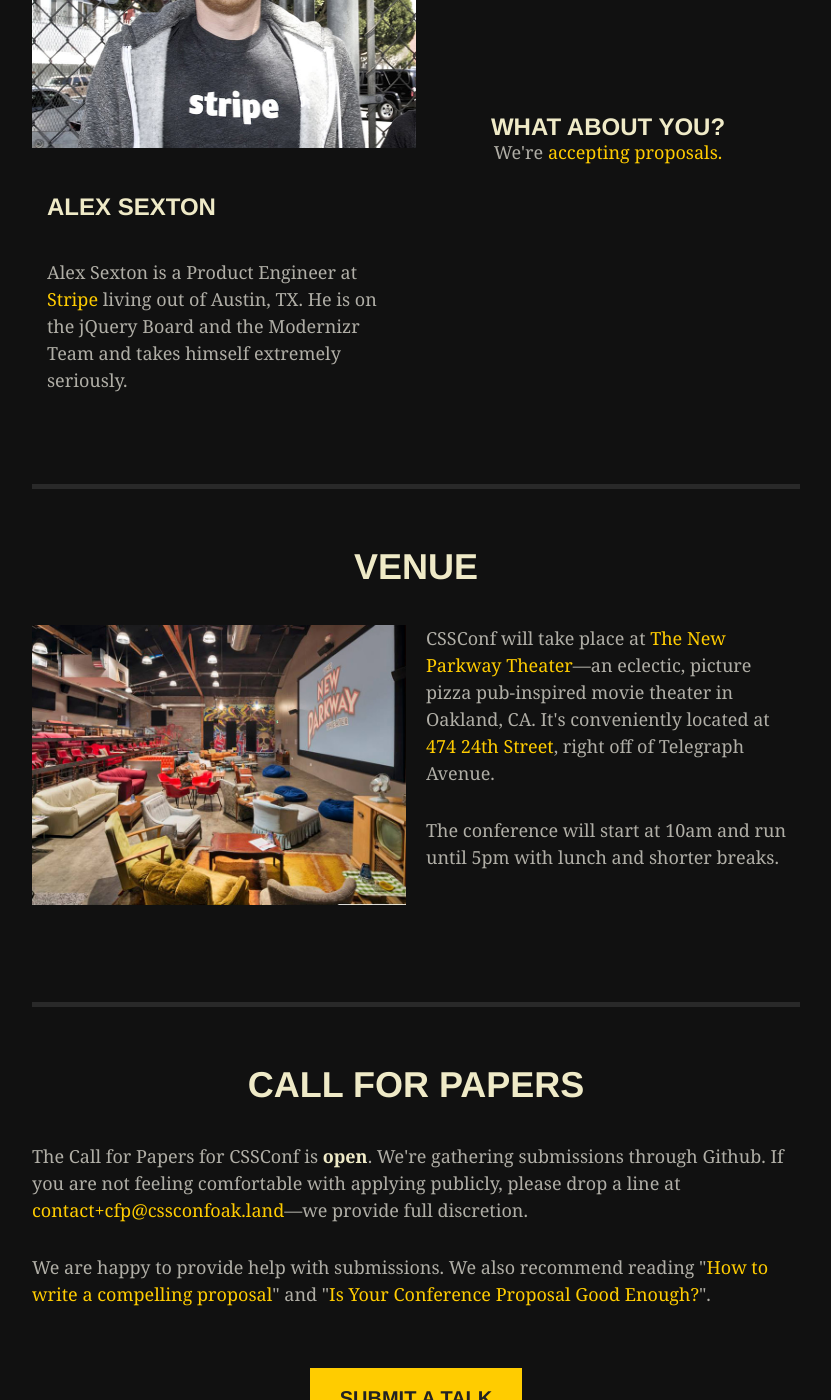
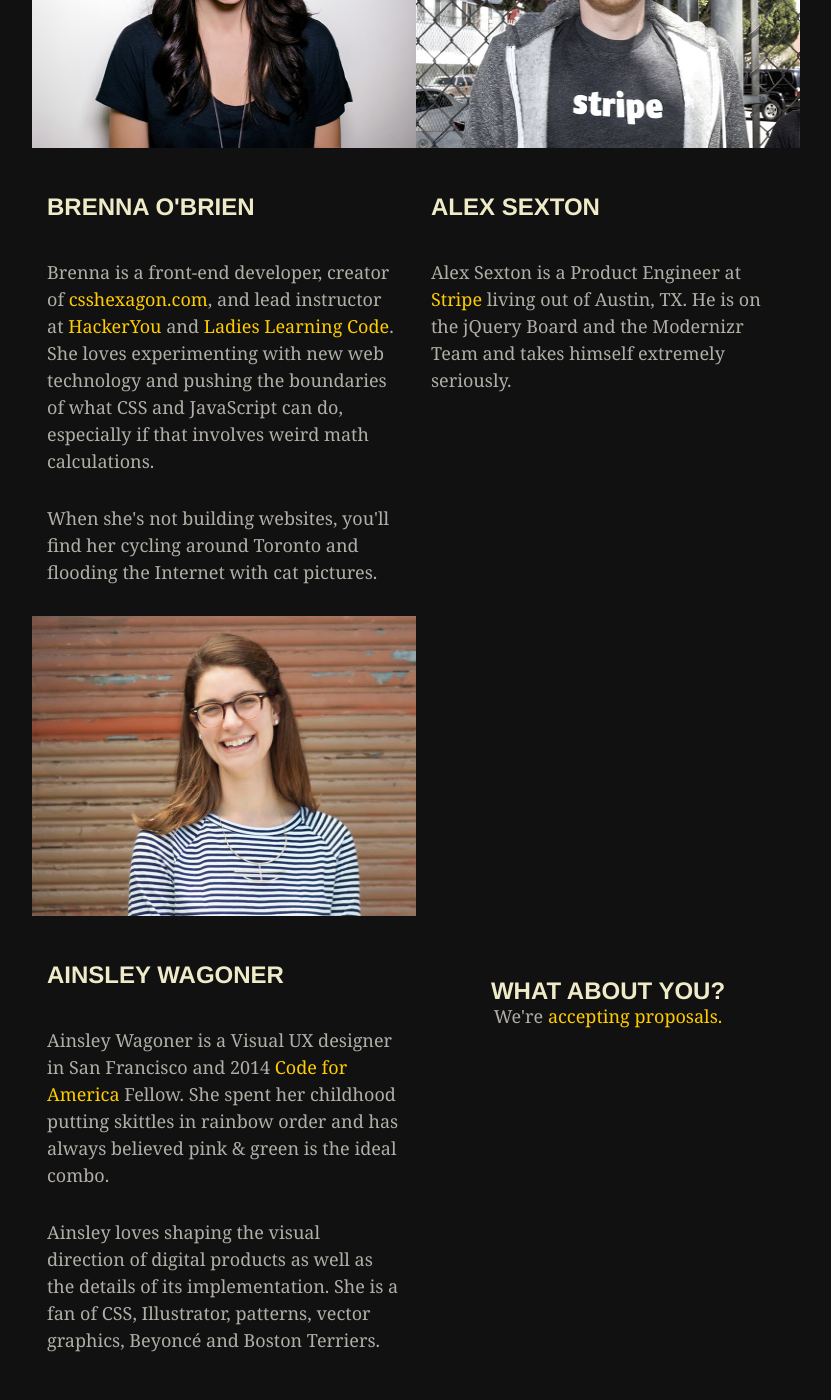
Before and after one commit to cssconfoak/cssconfoak.github.io, a Jekyll site: the page built from index.html, in a window 1280 px wide and 1400 px high, scrolled down 1796 px. Shown: the whole window, without its empty margins (224-1055 px from the left). Built offline with Jekyll 4.4.1, drawn with Linux system fonts in a browser that asks for light colours.

Commit message:
add two new speakers

```diff
--- a/index.html
+++ b/index.html
@@ -48,7 +48,21 @@
 
   </div>
 
-  <div class="grid-flex-container no-speaker">
+  <div class="grid-flex-container">
+
+    <div class="speaker grid-flex-cell">
+      <figure class="text-centered">
+        <img src="/img/speaker-brennaobrien.jpg" alt="Brenna O'Brien">
+        <a href="https://twitter.com/brnnbrn" title="Brenna on Twitter" class="logo social transition-on"></a>
+      </figure>
+
+      <h4>Brenna O'Brien</h4>
+      <p>Brenna is a front-end developer, creator of <a href="http://csshexagon.com" title="CSS Hexagon">csshexagon.com</a>, and lead instructor at <a href=
+    "http://hackeryou.com" title="HackerYou">HackerYou</a> and <a href="http://ladieslearningcode.com" title="Ladies Learning Code">Ladies Learning Code</a>. She loves experimenting with new web technology and pushing the boundaries of what CSS and JavaScript can do, especially if that involves weird math calculations.</p>
+      <p>When she's not building websites, you'll find her cycling around Toronto and flooding the Internet with cat pictures.</p>
+
+    </div>
+    <!-- speaker -->
 
     <div class="speaker grid-flex-cell">
       <figure class="text-centered">
@@ -58,6 +72,23 @@
 
       <h4>Alex Sexton</h4>
       <p>Alex Sexton is a Product Engineer at <a href="https://stripe.com/" title="Stripe">Stripe</a> living out of Austin, TX. He is on the jQuery Board and the Modernizr Team and takes himself extremely seriously.</p>
+
+    </div>
+    <!-- speaker -->
+
+  </div>
+
+  <div class="grid-flex-container no-speaker">
+
+    <div class="speaker grid-flex-cell">
+      <figure class="text-centered">
+        <img src="/img/speaker-ainsleywagoner.jpg" alt="Ainsley Wagoner">
+        <a href="https://twitter.com/ainsleywagon" title="Ainsley on Twitter" class="logo social transition-on"></a>
+      </figure>
+
+      <h4>Ainsley Wagoner</h4>
+      <p>Ainsley Wagoner is a Visual UX designer in San Francisco and 2014 <a href="http://www.codeforamerica.org/" title="Code for America">Code for America</a> Fellow. She spent her childhood putting skittles in rainbow order and has always believed pink & green is the ideal combo.</p>
+      <p>Ainsley loves shaping the visual direction of digital products as well as the details of its implementation. She is a fan of CSS, Illustrator, patterns, vector graphics, Beyoncé and Boston Terriers.</p>
 
     </div>
     <!-- speaker -->
```
Also changed, not shown: img/speaker-ainsleywagoner.jpg (added), img/speaker-brennaobrien.jpg (added).
